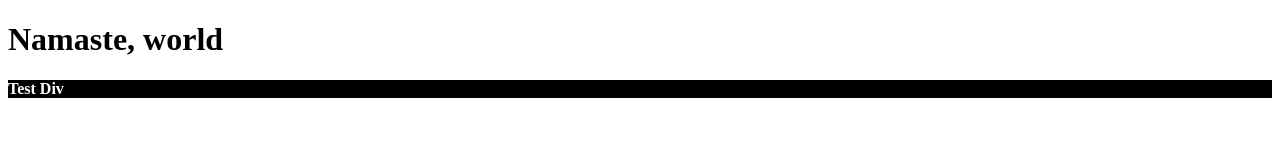
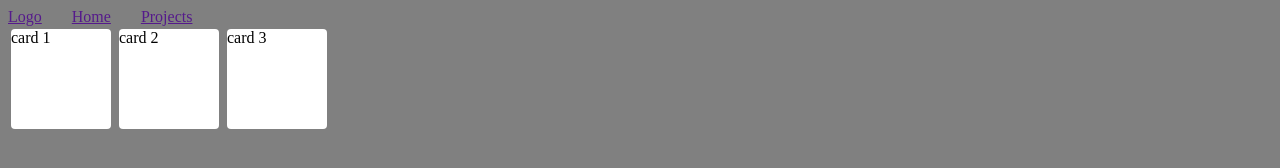
Before and after one commit to sanskarbhusal/portfolio, a plain HTML site: page index.html in a window 1280 px wide. Drawn offline with Linux system fonts and the light colour scheme.

Commit message:
website ready (kind of)

```diff
--- a/index.css
+++ b/index.css
@@ -1,5 +1,27 @@
-#test-div {
-    background-color: black;
-    color: white;
-    font-weight: bold;
+body {
+    background-color: gray;
 }
+
+nav {
+    display: flex;
+    background-color: transparent;
+    flex-direction: row;
+    column-gap: 30px;
+}
+
+.container {
+    height: 100vh;
+    width: 100vw;
+    display: flex;
+    flex-direction: row;
+    column-gap: 2px;
+}
+
+.card {
+    width: 100px;
+    height: 100px;
+    background-color: white;
+    box-shadow: 5px, 5px;
+    border-radius: 4px;
+    margin: 3px;
+}
--- a/index.html
+++ b/index.html
@@ -9,9 +9,21 @@
 </head>
 
 <body>
-    <h1>Namaste, world</h1>
-    <div id="test-div">
-        Test Div
+    <nav>
+        <a href="">Logo</a>
+        <a href="">Home</a>
+        <a href="">Projects</a>
+    </nav>
+    <div class="container">
+        <div class="card">
+            card 1
+        </div>
+        <div class="card">
+            card 2
+        </div>
+        <div class="card">
+            card 3
+        </div>
     </div>
 </body>
 
```
